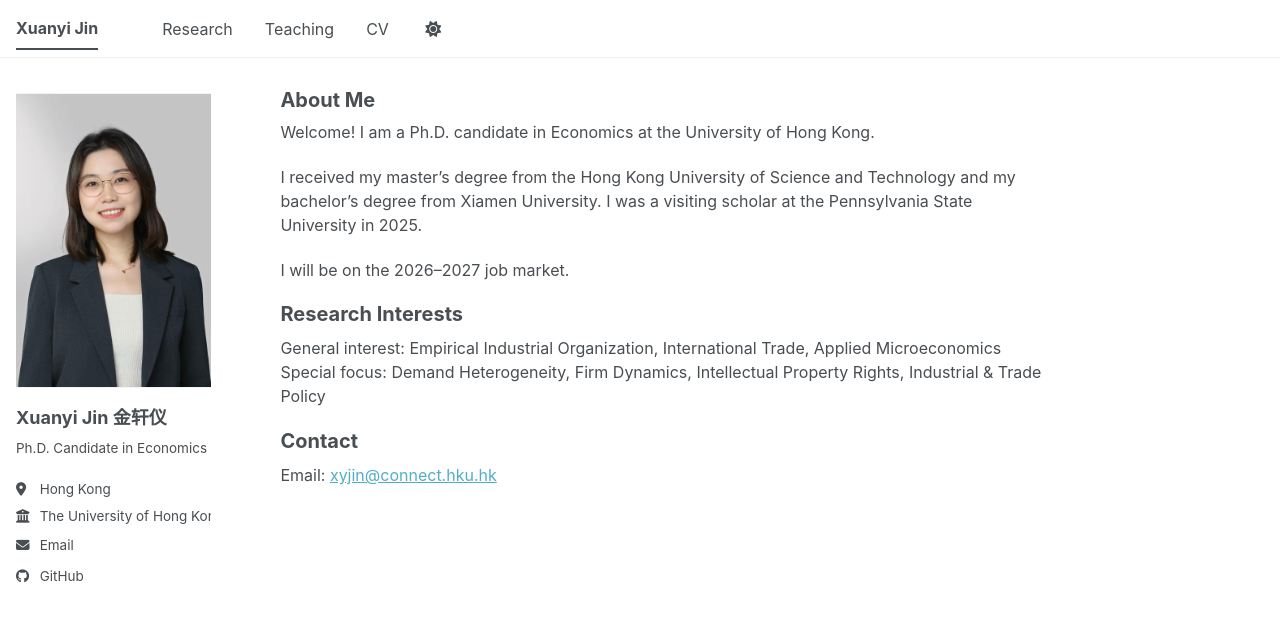
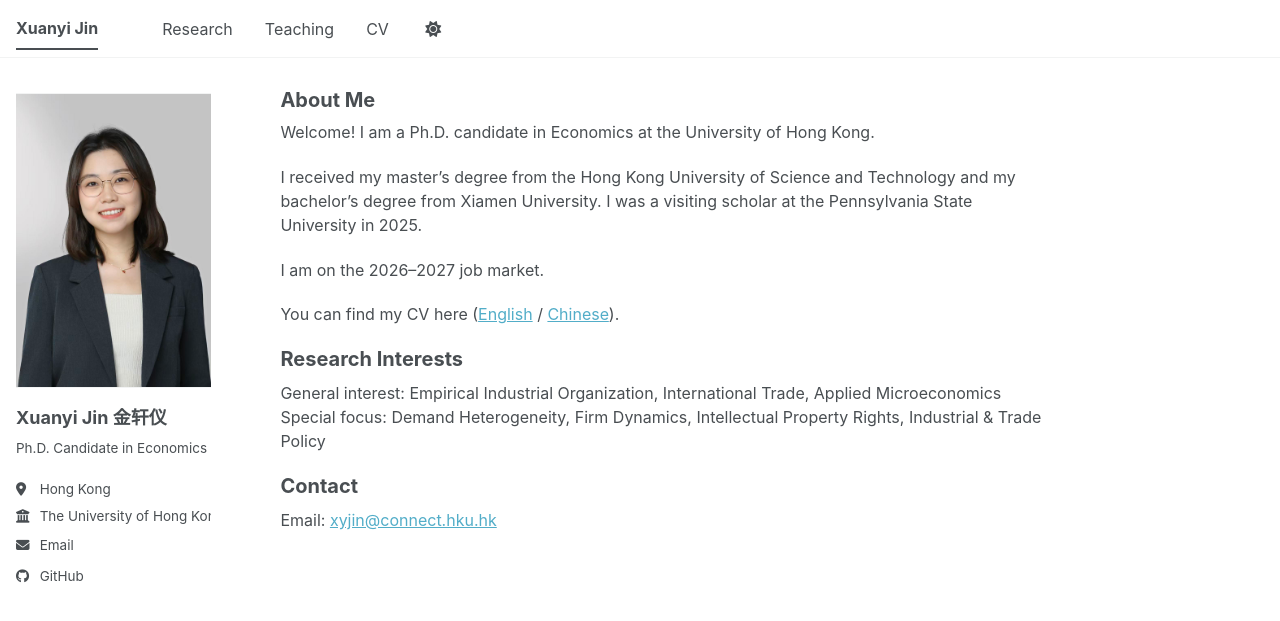
Before and after one commit to xuanyi-jin/xuanyi-jin.github.io, a Jekyll site: the page built from _pages/about.md, in a window 1280 px wide and 900 px high. Shown: the top 621 px of the window. Built offline with Jekyll 4.4.1, drawn with Linux system fonts in a browser that asks for light colours; a style sheet for code colours, icons or effects is not loaded.

Commit message:
Update job market status, add Chinese CV and link both CVs
Co-Authored-By: Claude Fable 5 <noreply@anthropic.com>

```diff
--- a/_pages/about.md
+++ b/_pages/about.md
@@ -11,7 +11,9 @@ Welcome! I am a Ph.D. candidate in Economics at the University of Hong Kong.
 
 I received my master's degree from the Hong Kong University of Science and Technology and my bachelor's degree from Xiamen University. I was a visiting scholar at the Pennsylvania State University in 2025.
 
-I will be on the 2026&ndash;2027 job market.
+I am on the 2026&ndash;2027 job market.
+
+You can find my CV here ([English](/files/CV_XuanyiJIN_web.pdf) / [Chinese](/files/CV_XuanyiJIN_CN_web.pdf)).
 
 Research Interests
 ======
```
Also changed, not shown: 2 other files.
